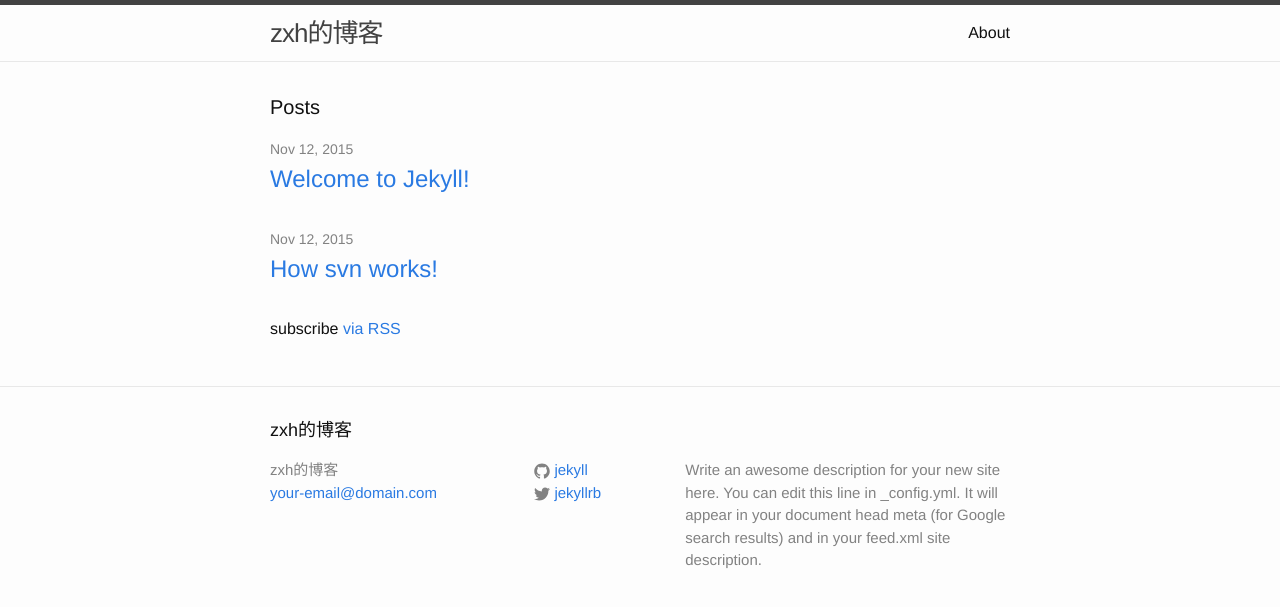
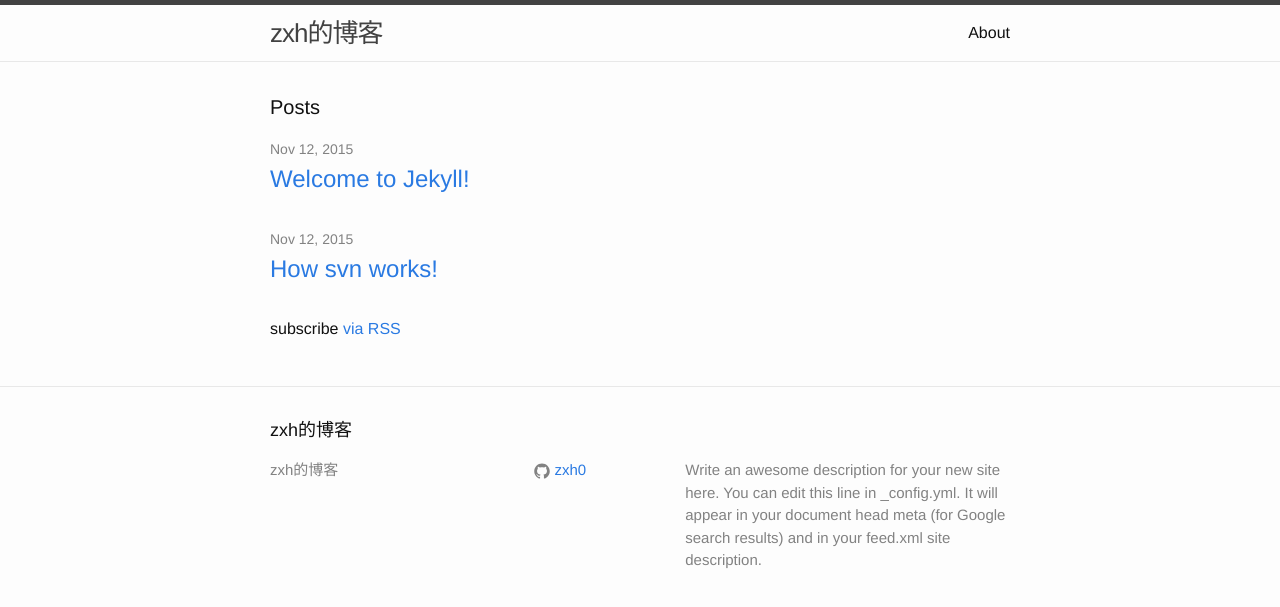
Before and after one commit to 777404/myblog, a Jekyll site: the page built from blog/index.html, in a window 1280 px wide. Shown: the top 607 px of the page. Built offline with Jekyll 4.4.1, drawn with Linux system fonts in a browser that asks for light colours; Markdown is read by kramdown in place of the engine named in the settings.

Commit message:
hide email and twitter username, change github username

```diff
--- a/blog/_config.yml
+++ b/blog/_config.yml
@@ -7,15 +7,15 @@
 
 # Site settings
 title: zxh的博客
-email: your-email@domain.com
+#email: your-email@domain.com
 description: > # this means to ignore newlines until "baseurl:"
   Write an awesome description for your new site here. You can edit this
   line in _config.yml. It will appear in your document head meta (for
   Google search results) and in your feed.xml site description.
 baseurl: "/myblog" # the subpath of your site, e.g. /blog
 url: "http://yourdomain.com" # the base hostname & protocol for your site
-twitter_username: jekyllrb
-github_username:  jekyll
+#twitter_username: jekyllrb
+github_username: zxh0
 
 # Build settings
 #markdown: kramdown
```
